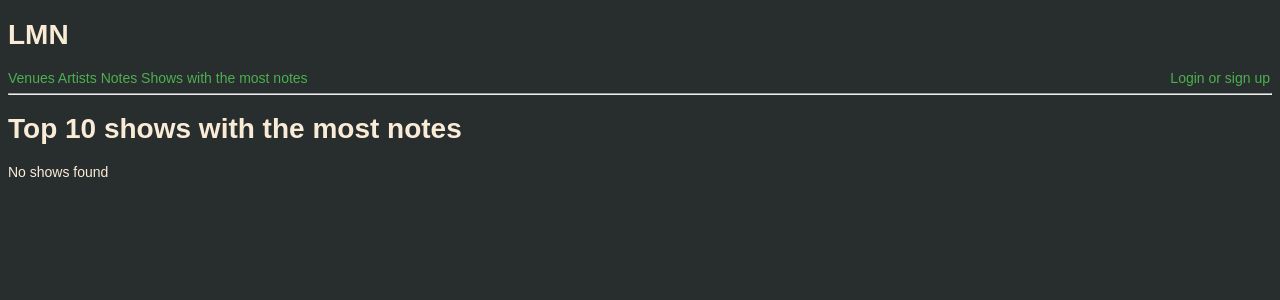
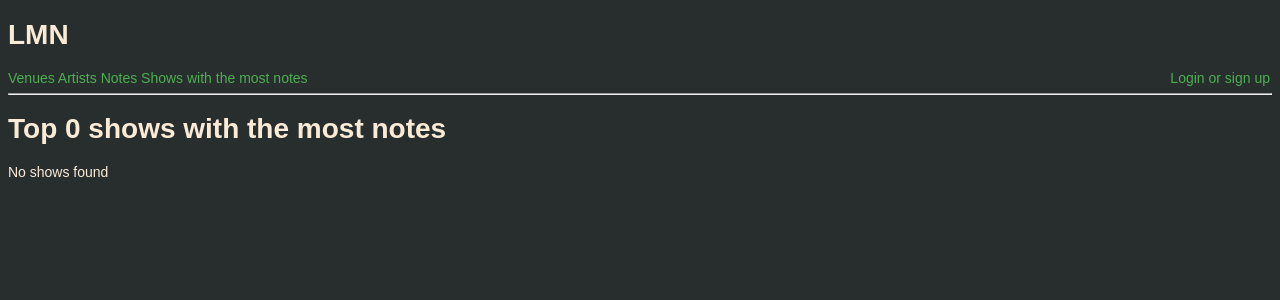
Before and after one commit to oscar-chiqui/group_4, a Django app: page /shows/most_notes_list/ in a window 1280 px wide. Shown: the top 300 px of the page. Run offline with Django 3.2, Linux system fonts and the light colour scheme; data comes from the database, SQL or seed files in the repository; data that the repository does not hold is empty; parts of the project's set-up code (start-up, migrations or seed data) failed here and were passed over.

Commit message:
Change hardcoded number of top shows to variable based on length of list of top shows

```diff
--- a/lmn/templates/lmn/shows/shows_with_most_notes.html
+++ b/lmn/templates/lmn/shows/shows_with_most_notes.html
@@ -2,7 +2,7 @@
 
 {% block content %}
 
-  <h1>Top 10 shows with the most notes</h1>
+  <h1>Top {{ top_10_shows|length }} shows with the most notes</h1>
 
   {% for show in top_10_shows %}
 
```
